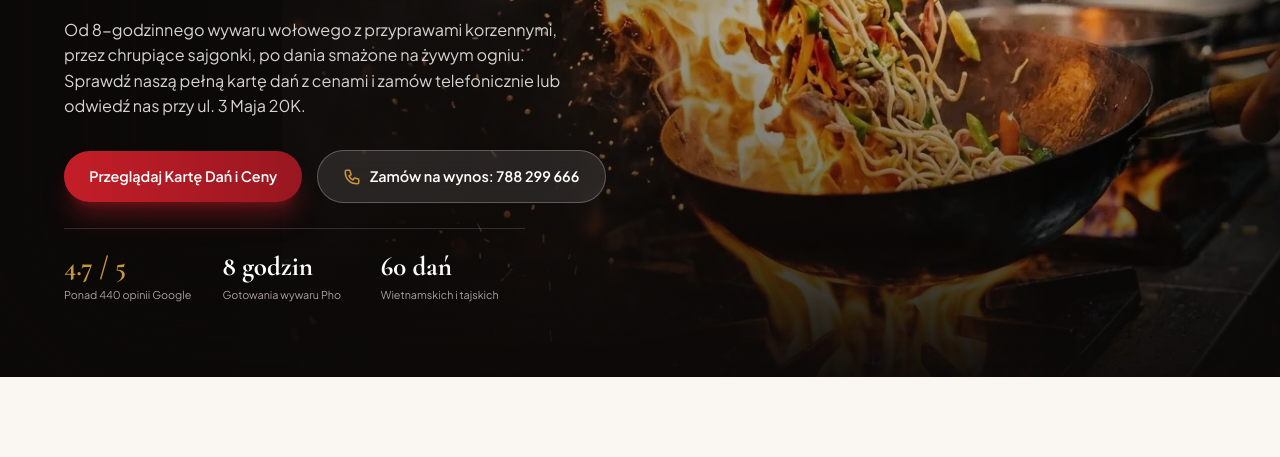
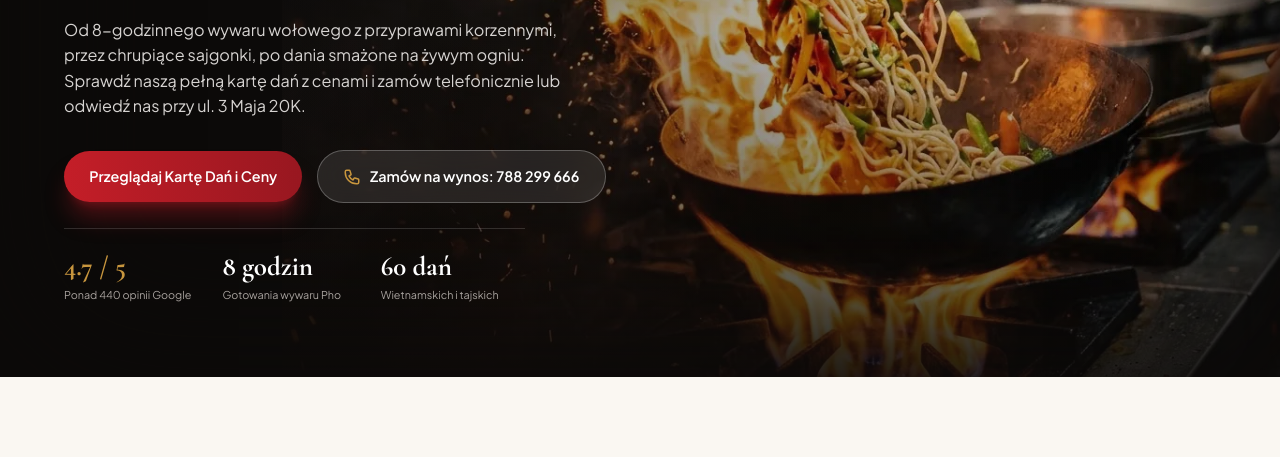
Before and after one commit to FabianAdrianW/pho_viet, a plain HTML site: page index.html in a window 1280 px wide. Shown: the part 343-800 px from the top of the page. Drawn offline with nearby package versions, Linux system fonts and the light colour scheme.

Commit message:
Hero: średnie przyciemnienie pod napisami
Co-Authored-By: Claude Sonnet 5.5 <noreply@anthropic.com>
Claude-Session: https://claude.ai/code/session_013GF9ijUngtibC5MVm7jaed

```diff
--- a/index.html
+++ b/index.html
@@ -353,9 +353,9 @@
                     class="absolute inset-y-0 right-0 h-full w-full lg:w-[78%] object-cover object-[70%_center]"
                     fetchpriority="high"
                 >
-                <div class="absolute inset-0 bg-gradient-to-r from-[#0C0A09]/65 via-[#0C0A09]/25 lg:via-[#0C0A09]/40 to-transparent"></div>
+                <div class="absolute inset-0 bg-gradient-to-r from-[#0C0A09]/80 via-[#0C0A09]/50 lg:via-[#0C0A09]/40 to-[#0C0A09]/10 lg:to-transparent"></div>
                 <div class="hidden lg:block absolute inset-y-0 left-0 w-[40%] bg-gradient-to-r from-[#0C0A09] to-transparent"></div>
-                <div class="absolute inset-0 bg-gradient-to-t from-[#0C0A09]/85 via-transparent to-[#0C0A09]/45 lg:to-[#0C0A09]/60"></div>
+                <div class="absolute inset-0 bg-gradient-to-t from-[#0C0A09]/55 via-[#0C0A09]/25 lg:via-transparent to-[#0C0A09]/75 lg:to-[#0C0A09]/60"></div>
                 <div class="hidden lg:block absolute inset-0 shadow-[inset_0_0_140px_40px_#0C0A09] pointer-events-none"></div>
             </div>
 
```
